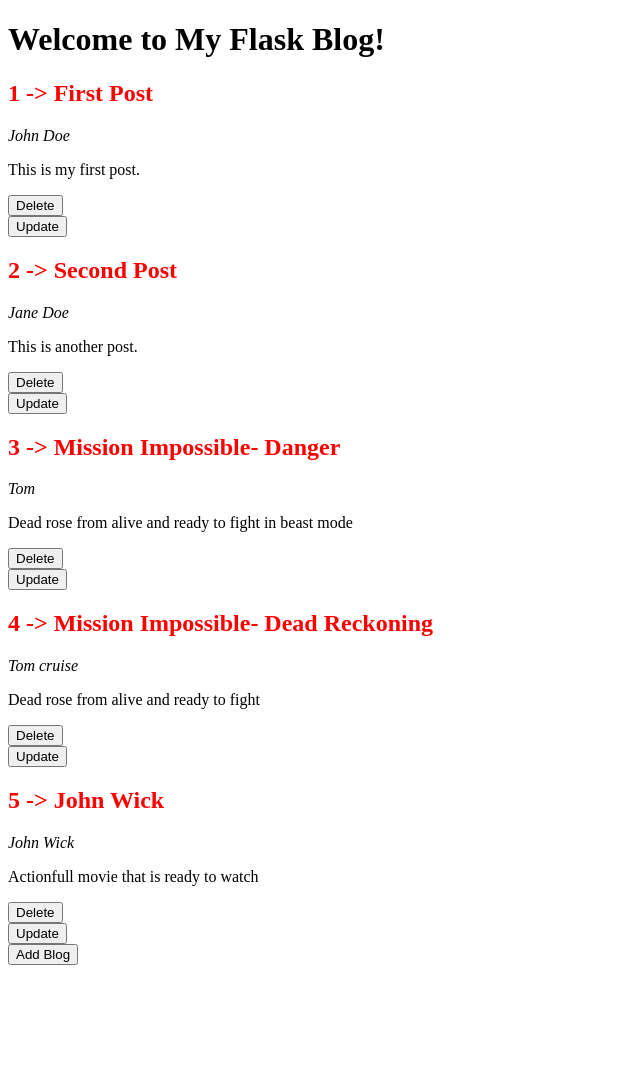
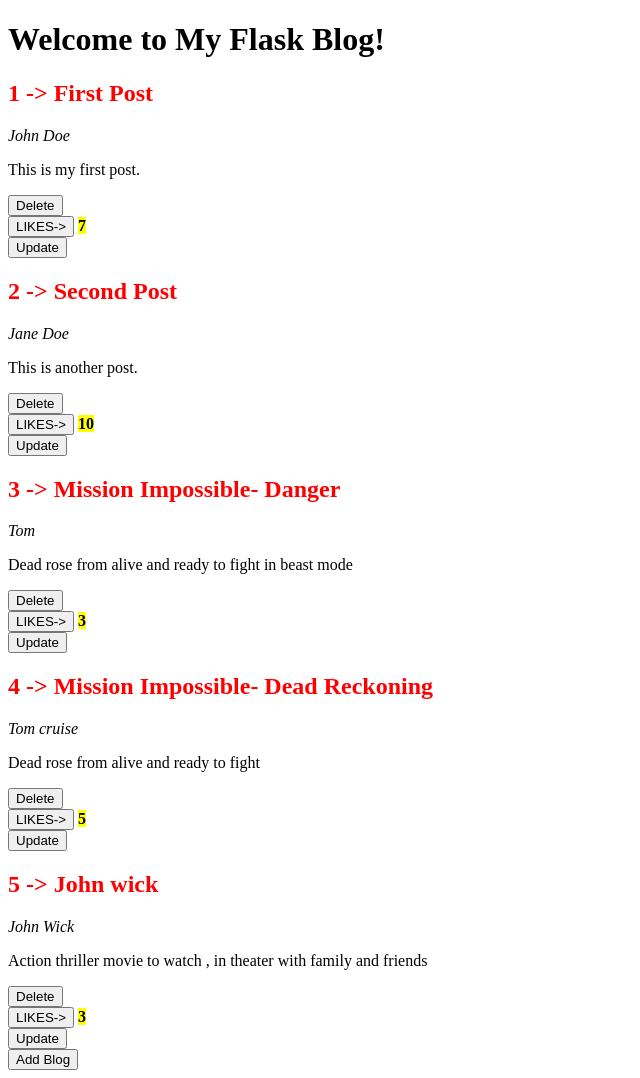
Before and after one commit to SteffanSingh/Master-blog, a Flask app: page / in a window 1280 px wide. Shown: the whole page, without its empty margins (0-640 px from the left). Before the commit the page ends 965 px from the top, so only its background shows below. Run offline with Flask 3, Linux system fonts and the light colour scheme.

Commit message:
Like button added

```diff
--- a/app.py
+++ b/app.py
@@ -31,6 +31,7 @@ def add():
         new_post["title"] = title
         new_post["content"] = content
         new_post["author"] = author
+        new_post["likes"] = 0
 
         blog_posts.append(new_post)
 
@@ -39,6 +40,22 @@ def add():
 
         return redirect(url_for("index"))
     return render_template('add.html')
+
+@app.route("/like/<int:post_id>")
+def like(post_id):
+    post = [blog for blog in blog_posts if blog["id"] == post_id ][0]
+    print(post)
+
+    if post["id"] == post_id:
+        post["likes"] += 1
+        with open("data.json", "w") as fileObject:
+            fileObject.write(json.dumps(blog_posts, indent=4))
+        return redirect(url_for("index"))
+
+
+
+
+
 
 @app.route("/delete/<int:post_id>")
 def delete(post_id):
--- a/data.json
+++ b/data.json
@@ -3,30 +3,35 @@
         "id": 1,
         "author": "John Doe",
         "title": "First Post",
-        "content": "This is my first post."
+        "content": "This is my first post.",
+        "likes": 7
     },
     {
         "id": 2,
         "author": "Jane Doe",
         "title": "Second Post",
-        "content": "This is another post."
+        "content": "This is another post.",
+        "likes": 10
     },
     {
         "id": 97040472064513286021763384704599290202,
         "title": "Mission Impossible- Danger",
         "content": "Dead rose from alive and ready to fight in beast mode",
-        "author": "Tom"
+        "author": "Tom",
+        "likes": 3
     },
     {
         "id": 135606808092379167455392717557694689626,
         "title": "Mission Impossible- Dead Reckoning",
         "content": "Dead rose from alive and ready to  fight",
-        "author": "Tom cruise"
+        "author": "Tom cruise",
+        "likes": 5
     },
     {
-        "id": 146365463951526849658946296371406139738,
-        "title": "John Wick",
-        "content": "Actionfull movie that is ready to watch",
-        "author": "John Wick"
+        "id": 255959636213479466286843567880876814682,
+        "title": "John wick",
+        "content": "Action thriller movie to watch , in theater with family and friends",
+        "author": "John Wick",
+        "likes": 3
     }
 ]
--- a/templates/index.html
+++ b/templates/index.html
@@ -4,7 +4,7 @@
     <meta charset="UTF-8">
     <meta name="viewport" content="width=device-width, initial-scale=1.0">
     <title>My Flask Blog</title>
-    <link rel="stylesheet" href="{{ url_for('static', filename='static/style.css') }}">
+    <link rel="stylesheet" href="{{ url_for('static', filename='style.css') }}">
 </head>
 <body>
     <h1>Welcome to My Flask Blog!</h1>
@@ -16,10 +16,13 @@
         <p><em>{{post['author']}}</em></p>
         <p>{{post['content']}}</p>
 
-
         <input type="Submit" value='Delete' >
 
 
+        </form>
+
+        <form action="/like/{{post['id']}}">
+            <input type="Submit" value="LIKES->"> <strong><mark>{{post['likes']}}</mark> </strong>
         </form>
 
 
```
